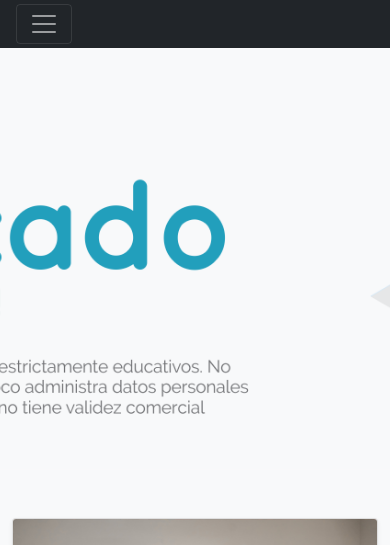
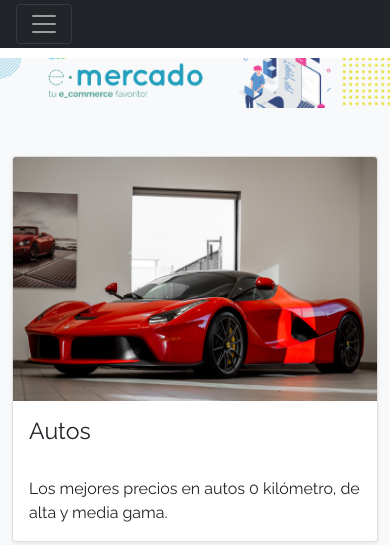
Before and after one commit to batial/batial.github.com, a plain HTML site: page home.html in a window 390 px wide. Shown: the top 545 px of the page. Drawn offline with Linux system fonts and the light colour scheme.

Commit message:
corrección home responsive

```diff
--- a/css/styles.css
+++ b/css/styles.css
@@ -45,6 +45,15 @@ nav a {
   .jumbotron {
     padding-top: 6rem;
     padding-bottom: 6rem;
+  }
+}
+
+@media screen and (max-width: 840px) {
+  .jumbotron {
+    margin-top: 10px;
+    width: 100%;
+    height: 50px;
+    background-position: center;
   }
 }
 
```
